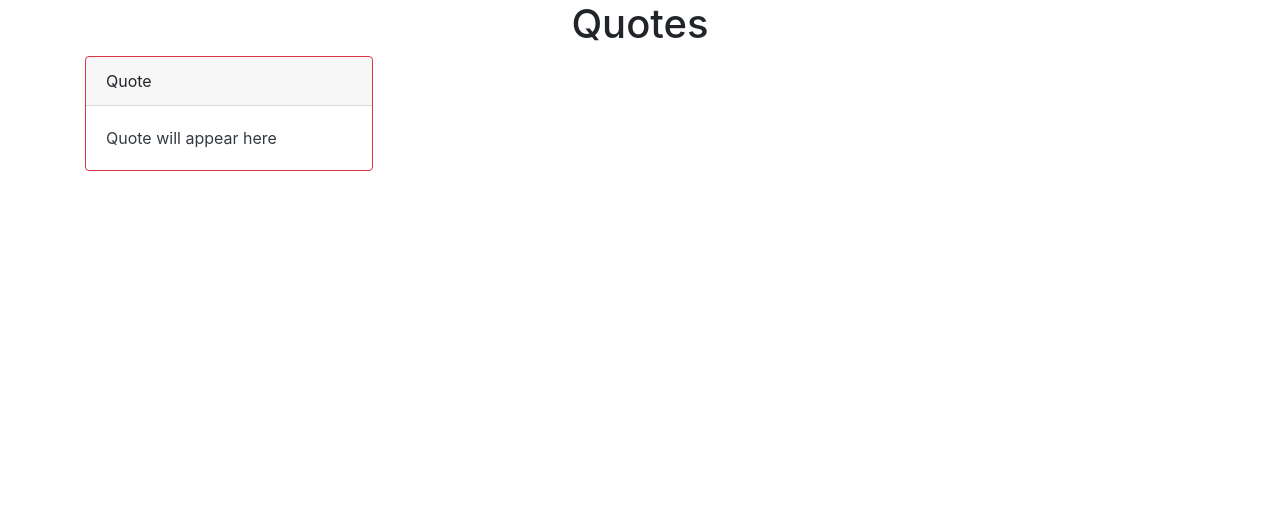
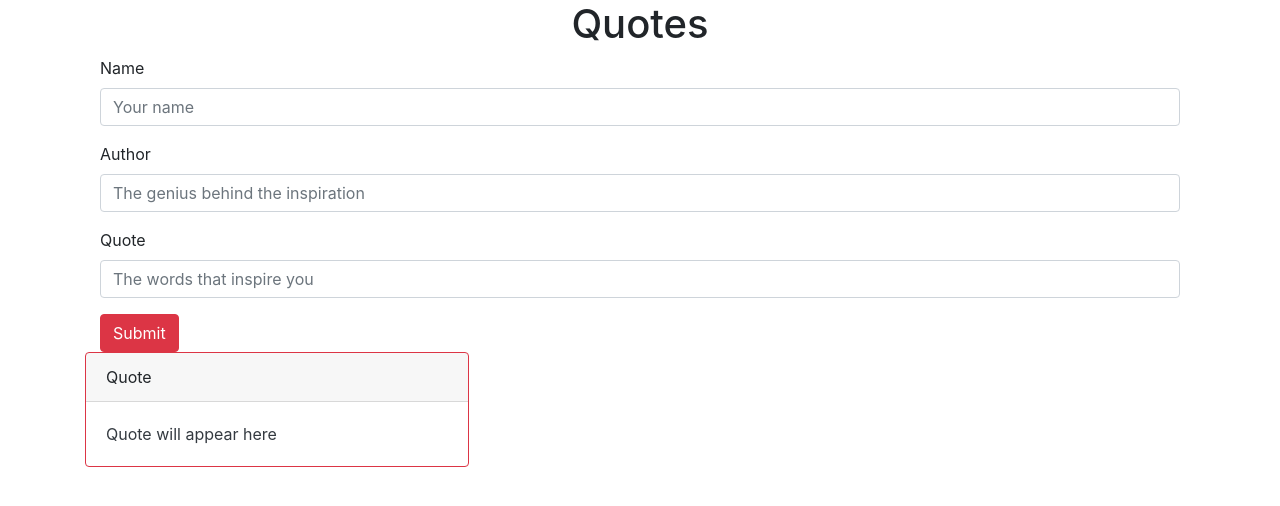
Before and after one commit to ChelseaOwiti/Quotes, an Angular app: page / in a window 1280 px wide. Shown: the top 506 px of the page. Built offline with nearby package versions, Linux system fonts and the light colour scheme.

Commit message:
form component displayed

```diff
--- a/src/app/quote-form/quote-form.component.html
+++ b/src/app/quote-form/quote-form.component.html
@@ -1,5 +1,5 @@
 <div class="container-fluid">
-  <div class="card">
+  <div class="">
     <form>
       <div class="form-group">
         <label for="name">Name</label>
--- a/src/app/quote/quote.component.html
+++ b/src/app/quote/quote.component.html
@@ -1,6 +1,14 @@
 <h1 class="text-center">Quotes</h1>
+<!-- Form display -->
 <div class="container">
-  <div class="card border-danger mb-3" style="max-width: 18rem;">
+  <div class="">
+    <app-quote-form></app-quote-form>
+  </div>
+</div>
+
+<!-- quote display -->
+<div class="container">
+  <div class="card border-danger mb-3" style="max-width: 24rem;">
     <div class="card-header">Quote</div>
     <div class="card-body text-dark">
       <p class="card-text">Quote will appear here</p>
```
